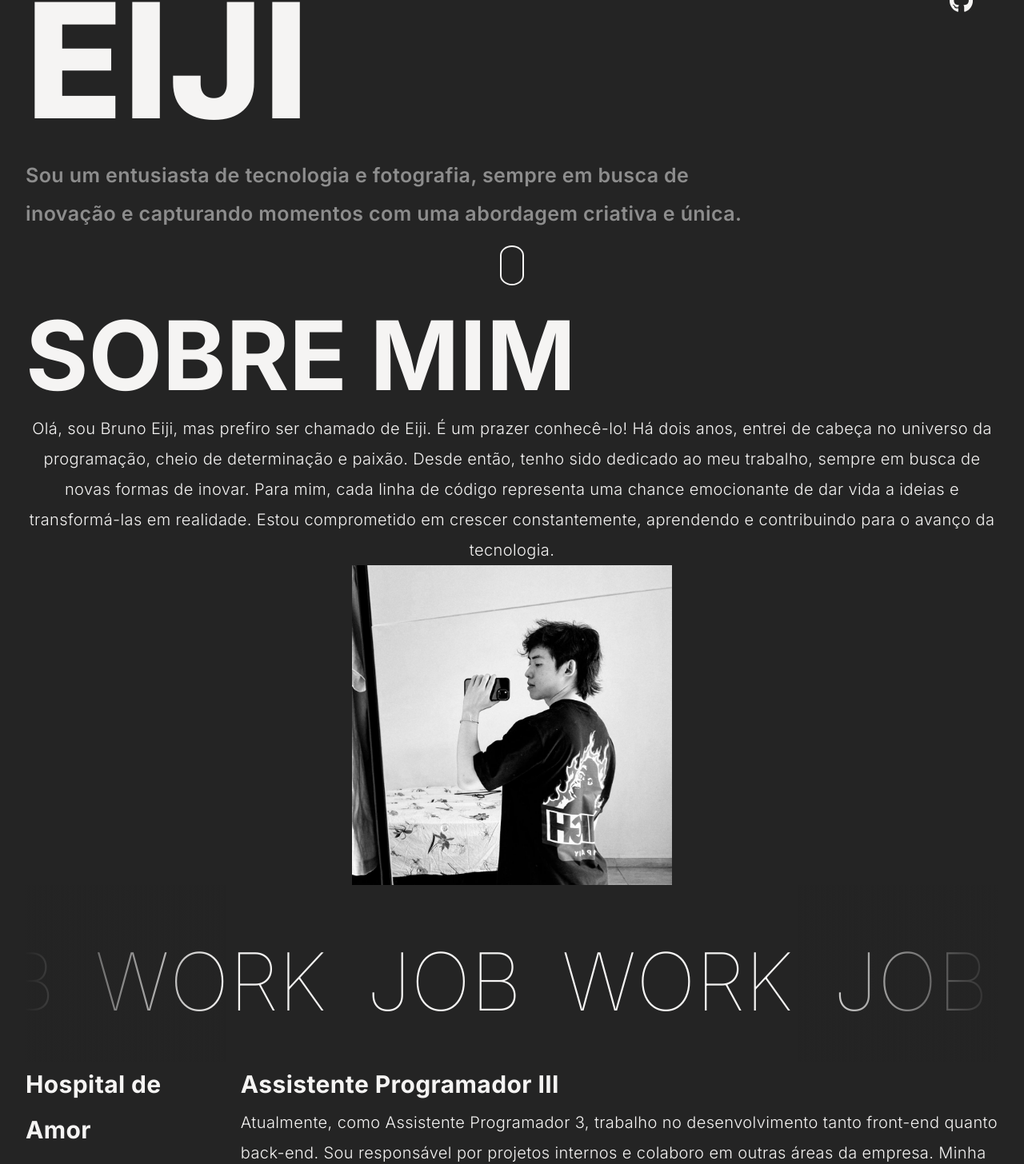
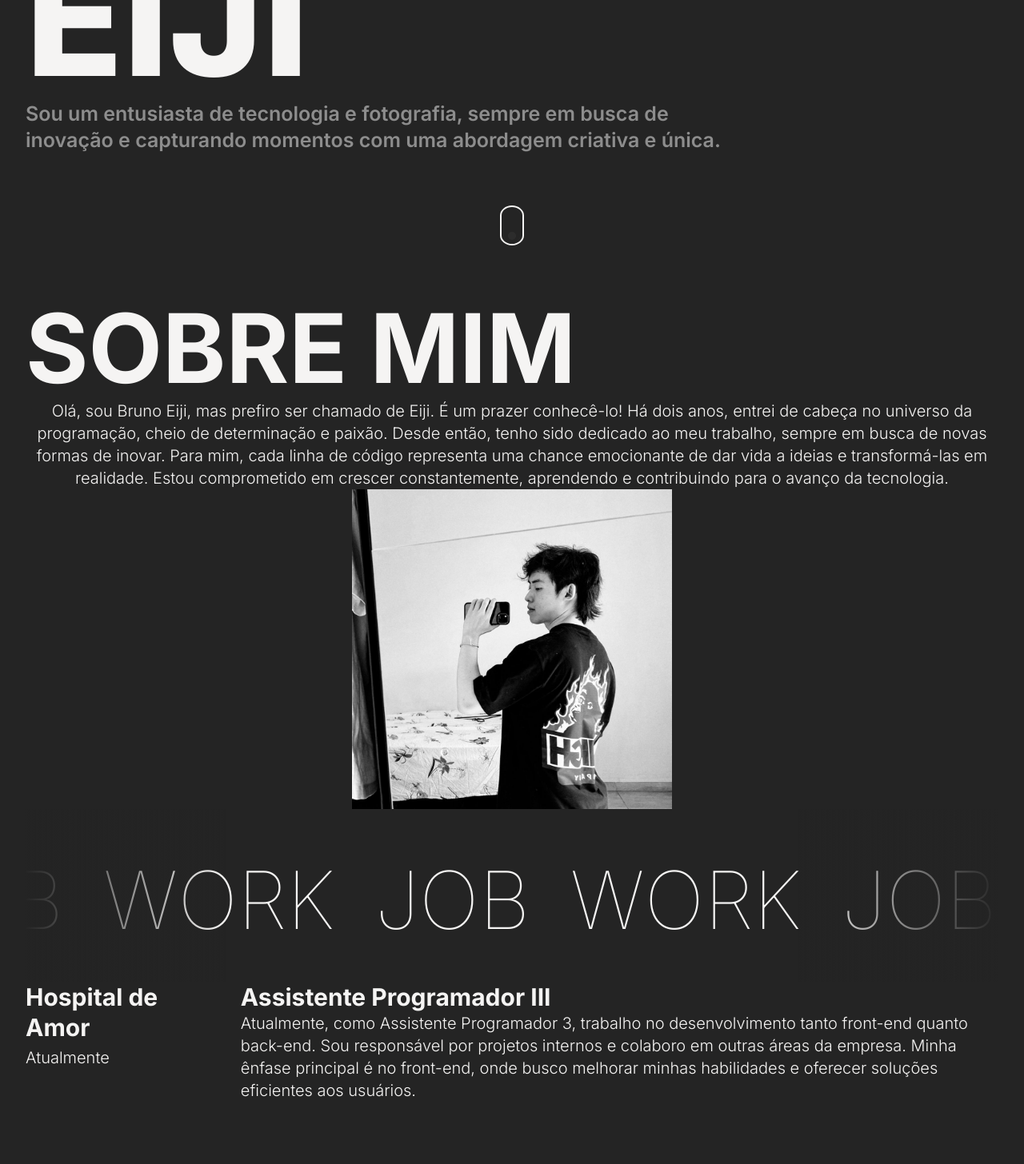
Before and after one commit to BrunoEijiMine/my-portfolio-react, a React (Create React App) app: page / in a window 1280 px wide. Shown: the part 540-1996 px from the top of the page at 80% size. Built offline with nearby package versions, Linux system fonts and the light colour scheme.

Commit message:
ajuste responsivo

```diff
--- a/src/components/About/about.css
+++ b/src/components/About/about.css
@@ -34,8 +34,6 @@
     color: var(--textColor);
     font-size: 20px;
     font-weight: 300;
-    line-height: 1.9;
-    letter-spacing: 0.4px;
 }
 
 /* (320x480) iPhone (Original, 3G, 3GS) */
--- a/src/components/Content/content.css
+++ b/src/components/Content/content.css
@@ -28,8 +28,6 @@
     font-size: 25px;
     font-weight: 600;
     color: var(--secondaryColor);
-    line-height: 1.9;
-    letter-spacing: 0.4px;
 }
 
 .container-social{
@@ -142,7 +140,6 @@
     .container-content{
         display: flex;
         flex-direction: column;
-        height: 0%;
     }
 
     .container-social{
@@ -165,7 +162,6 @@
     .container-content{
         display: flex;
         flex-direction: column;
-        height: 0%;
     }
 
     .container-social{
--- a/src/components/Work/work.css
+++ b/src/components/Work/work.css
@@ -65,8 +65,6 @@
 }
 
 .company{
-    line-height: 1.9;
-    letter-spacing: 0.4px;
     display: flex;
     flex-direction: column;
     gap: 5px;
@@ -79,11 +77,6 @@
 
 .company h1{
     font-size: 30px;
-}
-
-.office{
-    line-height: 1.9;
-    letter-spacing: 0.4px;
 }
 
 .office h1{
--- a/src/main.css
+++ b/src/main.css
@@ -14,5 +14,10 @@
     padding: 0;
     margin: 0;
     box-sizing: border-box;
+    line-height: calc(1em + 0.5rem);
     font-family: "Inter", sans-serif;
 }
+
+html{
+    scroll-behavior: smooth;
+}
```
